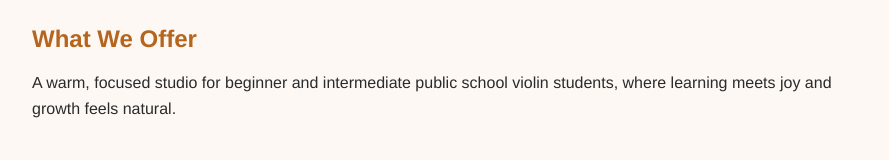
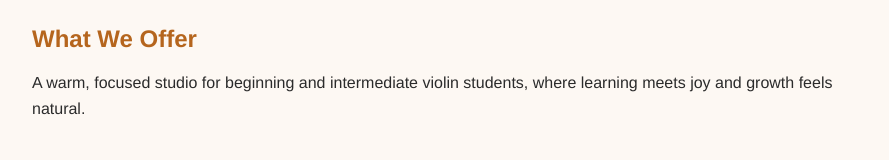
Before and after one commit to bronius/violinstudio, a plain HTML site: page index.html in a window 1280 px wide. Shown: the part 121-281 px from the top of the page, without its empty margins (182-1071 px from the left). Drawn offline with Linux system fonts and the light colour scheme.

Commit message:
Correct 'beginner' to 'beginning' in description

```diff
--- a/index.html
+++ b/index.html
@@ -15,7 +15,7 @@
   <main>
     <section id="what">
       <h2>What We Offer</h2>
-      <p>A warm, focused studio for beginner and intermediate public school violin students, where learning meets joy and growth feels natural.</p>
+      <p>A warm, focused studio for beginning and intermediate violin students, where learning meets joy and growth feels natural.</p>
     </section>
 
     <section id="pedagogy">
```
